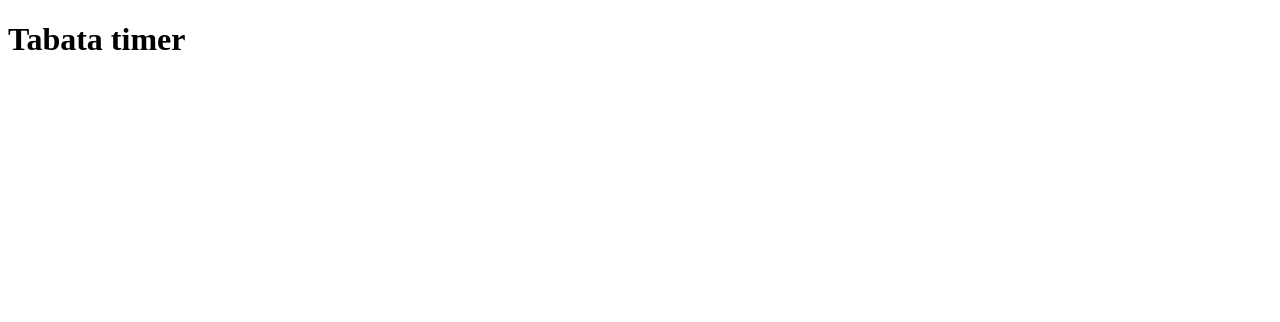
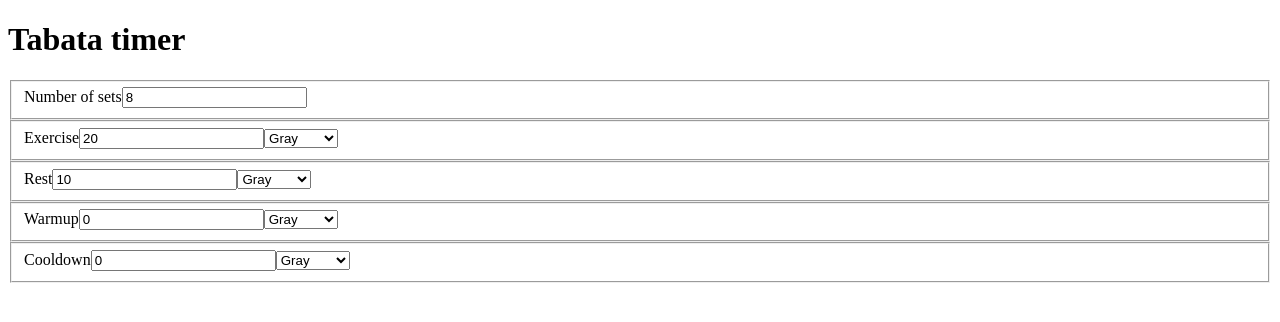
Before and after one commit to alexdevero/tabata-timer, a React app: page / in a window 1280 px wide. Shown: the top 322 px of the page. Built offline with nearby package versions, Linux system fonts and the light colour scheme; the HTML template or start-up script is replaced by a standard one.

Commit message:
Add timer settings

```diff
--- a/src/components/app.jsx
+++ b/src/components/app.jsx
@@ -3,9 +3,93 @@ import React from 'react'
 class App extends React.Component {
   render() {
     return (
-      <div>
+      <React.Fragment>
         <h1>Tabata timer</h1>
-      </div>
+
+        <div>
+          <fieldset>
+            <label htmlFor="numOfSets">Number of sets</label>
+
+            <input type="number" name="numOfSets" id="numOfSets" defaultValue="8" />
+          </fieldset>
+
+          <fieldset>
+            <label htmlFor="exercise">Exercise</label>
+
+            <input type="number" name="exercise" id="exercise" defaultValue="20" />
+
+            <select name="colorExercise" id="colorExercise">
+              <option value="gray">Gray</option>
+              <option value="red">Red</option>
+              <option value="orange">Orange</option>
+              <option value="yellow">Yellow</option>
+              <option value="green">Green</option>
+              <option value="teal">Teal</option>
+              <option value="blue">Blue</option>
+              <option value="purple">Purple</option>
+              <option value="magenta">Magenta</option>
+              <option value=""></option>
+            </select>
+          </fieldset>
+
+          <fieldset>
+            <label htmlFor="rest">Rest</label>
+
+            <input type="number" name="rest" id="rest" defaultValue="10" />
+
+            <select name="colorRest" id="colorRest">
+              <option value="gray">Gray</option>
+              <option value="red">Red</option>
+              <option value="orange">Orange</option>
+              <option value="yellow">Yellow</option>
+              <option value="green">Green</option>
+              <option value="teal">Teal</option>
+              <option value="blue">Blue</option>
+              <option value="purple">Purple</option>
+              <option value="magenta">Magenta</option>
+              <option value=""></option>
+            </select>
+          </fieldset>
+
+          <fieldset>
+            <label htmlFor="warmup">Warmup</label>
+
+            <input type="number" name="warmup" id="warmup" defaultValue="0" />
+
+            <select name="colorWarmup" id="colorWarmup">
+              <option value="gray">Gray</option>
+              <option value="red">Red</option>
+              <option value="orange">Orange</option>
+              <option value="yellow">Yellow</option>
+              <option value="green">Green</option>
+              <option value="teal">Teal</option>
+              <option value="blue">Blue</option>
+              <option value="purple">Purple</option>
+              <option value="magenta">Magenta</option>
+              <option value=""></option>
+            </select>
+          </fieldset>
+
+          <fieldset>
+            <label htmlFor="cooldown">Cooldown</label>
+
+            <input type="number" name="cooldown" id="cooldown" defaultValue="0" />
+
+            <select name="colorCooldown" id="colorCooldown">
+              <option value="gray">Gray</option>
+              <option value="red">Red</option>
+              <option value="orange">Orange</option>
+              <option value="yellow">Yellow</option>
+              <option value="green">Green</option>
+              <option value="teal">Teal</option>
+              <option value="blue">Blue</option>
+              <option value="purple">Purple</option>
+              <option value="magenta">Magenta</option>
+              <option value=""></option>
+            </select>
+          </fieldset>
+        </div>
+      </React.Fragment>
     )
   }
 }
```
